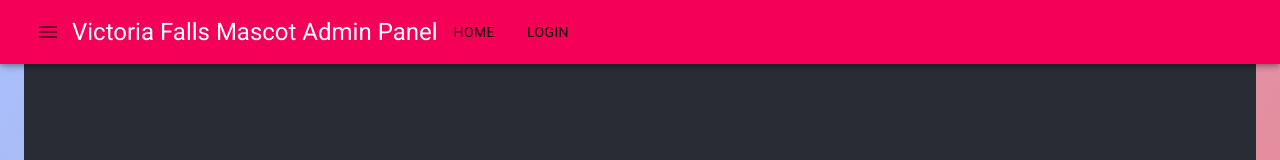
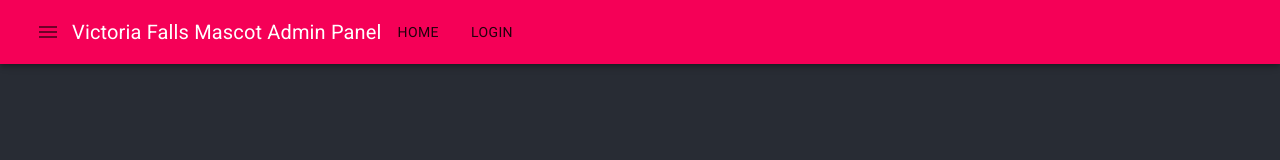
Before and after one commit to xeroxzen/victoria-falls-city-mascot, a React (Create React App) app: page / in a window 1280 px wide. Shown: the top 160 px of the page. Built offline with nearby package versions, Linux system fonts and the light colour scheme; no server answers; the database is empty.

Commit message:
wrote NavBar component #3

```diff
--- a/src/App.js
+++ b/src/App.js
@@ -4,7 +4,7 @@ import firebase from "./firebase";
 import { DiagnosisInput } from "./components/DiagnosisInput";
 import NavBar from "./components/NavBar";
 // import { CustomizedTables } from "./components/CustomizedTables";
-import Container from "@material-ui/core/Container";
+// import Container from "@material-ui/core/Container";
 import Typography from "@material-ui/core/Container";
 import Button from "@material-ui/core/Button";
 // import DataGrid from "@material-ui/core/DataGrid";
@@ -59,17 +59,7 @@ function App() {
     fetchData();
   }, []);
 
-  // React.useEffect(() => {
-  //   const fetchData = async () => {
-  //     const db = firebase.firestore();
-  //     const data = await db.collection("userDiagnosis").get();
-  //     setUsers(data.docs.map((doc) => ({ ...doc.data(), id: doc.id })));
-  //   };
-  //   fetchData();
-  // }, []);
-
   return (
-    <Container maxWidth="xd">
     <ThemeProvider theme={theme}>
       <div className="App">
         <header className="App-header">
@@ -85,7 +75,6 @@ function App() {
         </header>
       </div>
     </ThemeProvider>
-    </Container>
   );
 }
 
--- a/src/components/NavBar.js
+++ b/src/components/NavBar.js
@@ -14,7 +14,7 @@ export default class NavBar extends Component {
           <IconButton>
             <MenuIcon />
           </IconButton>
-          <Typography variant="h5">
+          <Typography variant="h6">
             Victoria Falls Mascot Admin Panel
           </Typography>
           <Button variant="small" color="primary">
```
Also changed, not shown: src/DiscardedCode.txt (added). Lines whose indentation alone changed are shown as unchanged.
